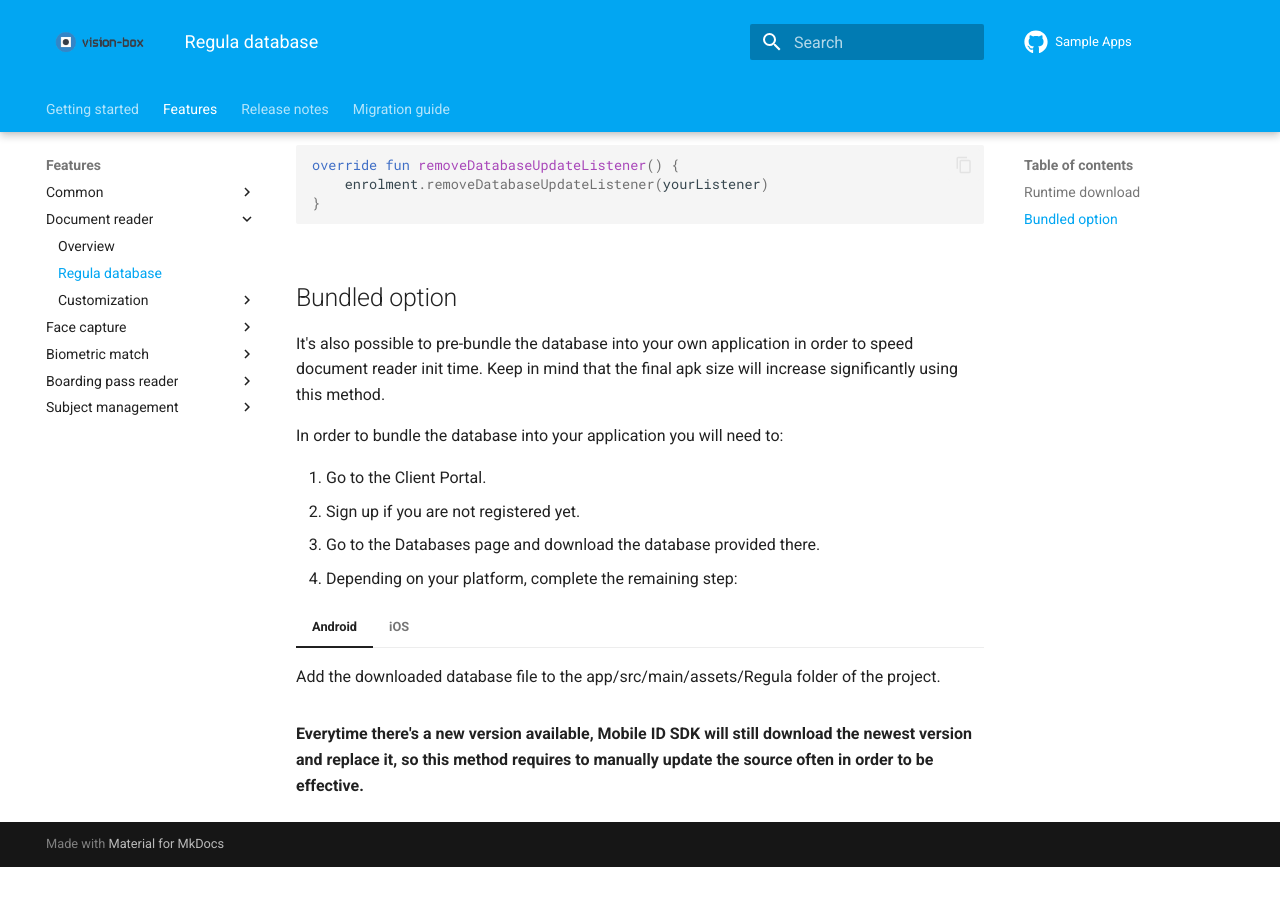
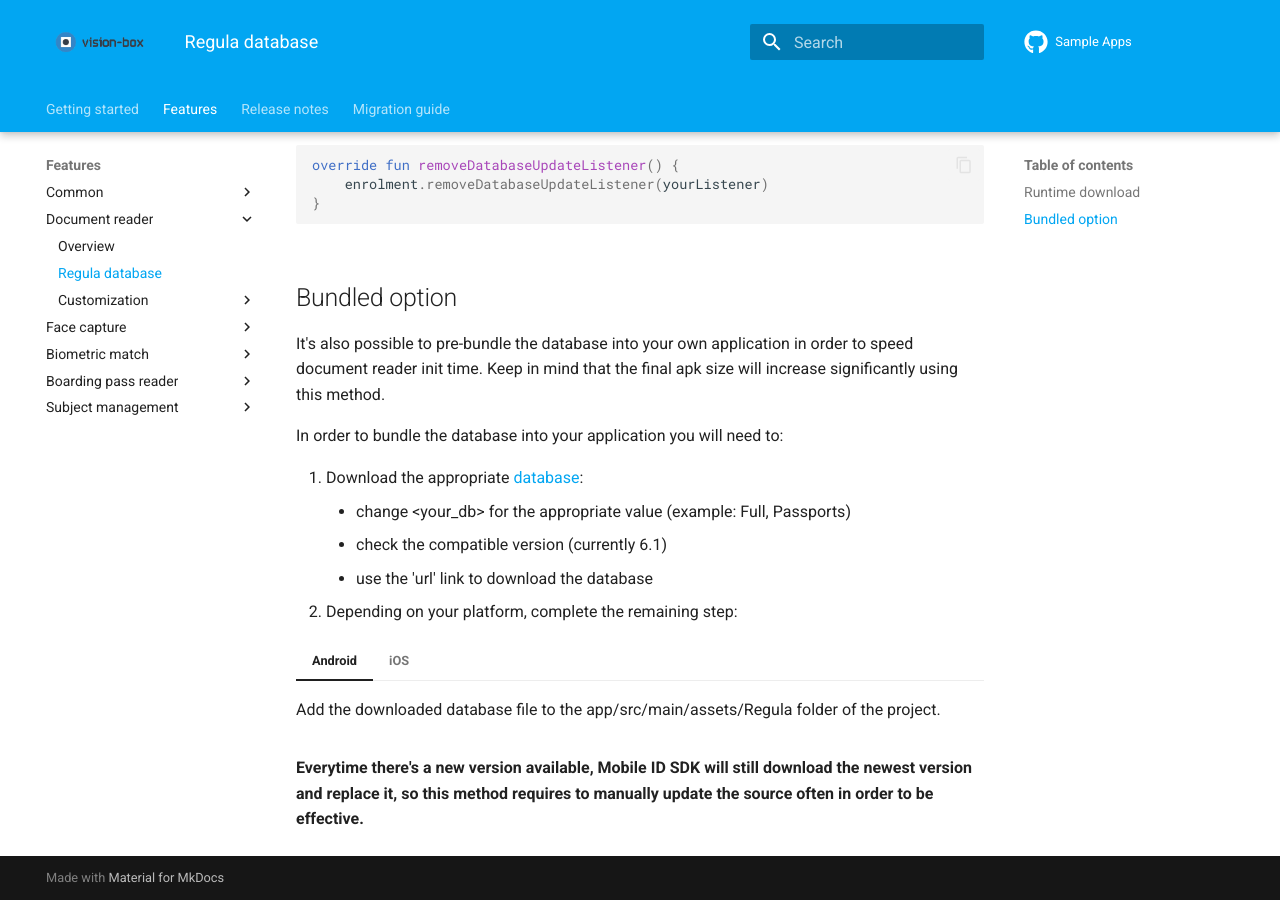
Before and after one commit to vbmobile/mobile-id-documentation, an MkDocs documentation site: the page built from docs/Features/DocumentReader/DocumentReader_RegulaDB.md, in a window 1280 px wide and 900 px high, scrolled down 936 px. Built offline with MkDocs 1.6.1 and Material for MkDocs 9.7.7, drawn with Linux system fonts in a browser that asks for light colours; the version menu is left out; before the commit the page ends 1803 px from its top, so only the background shows below that.

Commit message:
Improve database donwload steps

```diff
--- a/docs/Features/DocumentReader/DocumentReader_RegulaDB.md
+++ b/docs/Features/DocumentReader/DocumentReader_RegulaDB.md
@@ -57,10 +57,11 @@
 
 In order to bundle the database into your application you will need to:
 
-1. Go to the Client Portal.
-2. Sign up if you are not registered yet.
-3. Go to the Databases page and download the database provided there.
-4. Depending on your platform, complete the remaining step:
+1. Download the appropriate [database](https://software.regulaforensics.com/mobile_sdk_db/<your_db>/db.json):
+    - change <your_db\> for the appropriate value (example: Full, Passports)
+    - check the compatible version (currently 6.1)
+    - use the 'url' link to download the database
+2. Depending on your platform, complete the remaining step:
 
 === "Android"
 
```
